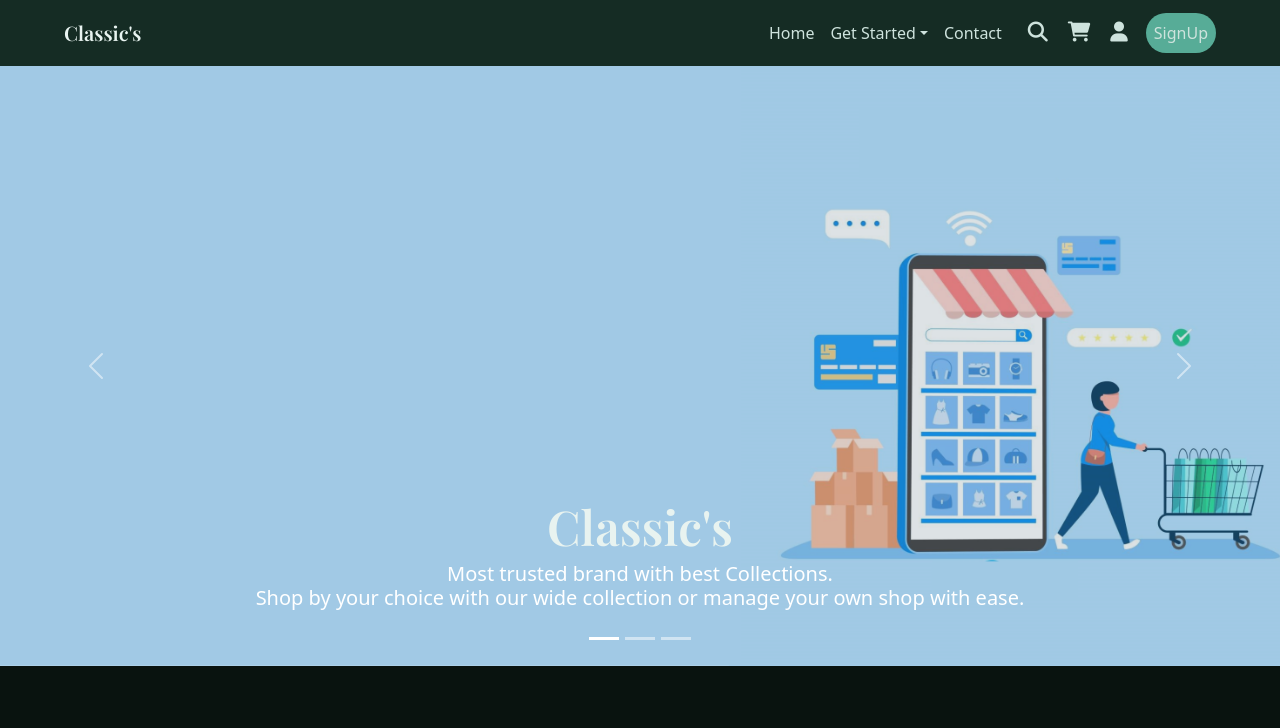
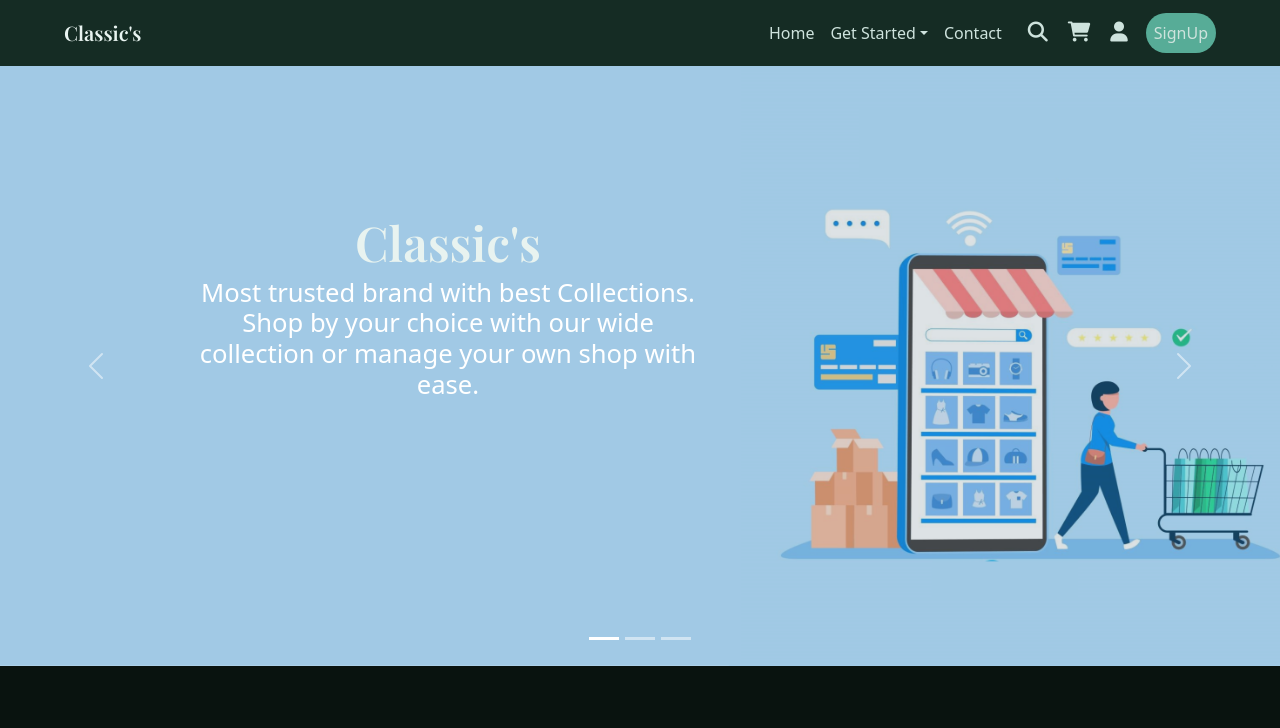
Before and after one commit to Deven10103/Project3, a plain HTML site: page index.html in a window 1280 px wide. Shown: the top 728 px of the page. Drawn offline with nearby package versions, Linux system fonts and the light colour scheme.

Commit message:
Bootspratp added

```diff
--- a/index.html
+++ b/index.html
@@ -1,6 +1,10 @@
 <!doctype html>
 <html lang="en">
   <head>
+
+    <!-- Bootsstrap5 -->
+    <link href="https://cdn.jsdelivr.net/npm/bootstrap@5.2.2/dist/css/bootstrap.min.css" rel="stylesheet" integrity="sha384-Zenh87qX5JnK2Jl0vWa8Ck2rdkQ2Bzep5IDxbcnCeuOxjzrPF/et3URy9Bv1WTRi" crossorigin="anonymous">
+
     <style>
       #nd{
         left:inherit;
@@ -60,6 +64,16 @@
         padding:10px;
       }
 
+      .carousel-caption{
+        width: 40vw;
+        /* background-color: #cee3dd; */
+        left:15%;
+        top: 20%;
+      }
+      .carousel-caption h5{
+        font-size:1.6rem;
+      }
+
     </style>
 
     <meta charset="utf-8">
@@ -75,8 +89,7 @@
 <link rel="preconnect" href="https://fonts.gstatic.com" crossorigin>
 <link href="https://fonts.googleapis.com/css2?family=Playfair+Display:wght@600&display=swap" rel="stylesheet">
 
-    <!-- Bootsstrap5 -->
-    <link href="https://cdn.jsdelivr.net/npm/bootstrap@5.2.2/dist/css/bootstrap.min.css" rel="stylesheet" integrity="sha384-Zenh87qX5JnK2Jl0vWa8Ck2rdkQ2Bzep5IDxbcnCeuOxjzrPF/et3URy9Bv1WTRi" crossorigin="anonymous">
+
   </head>
   <body>
 
```
